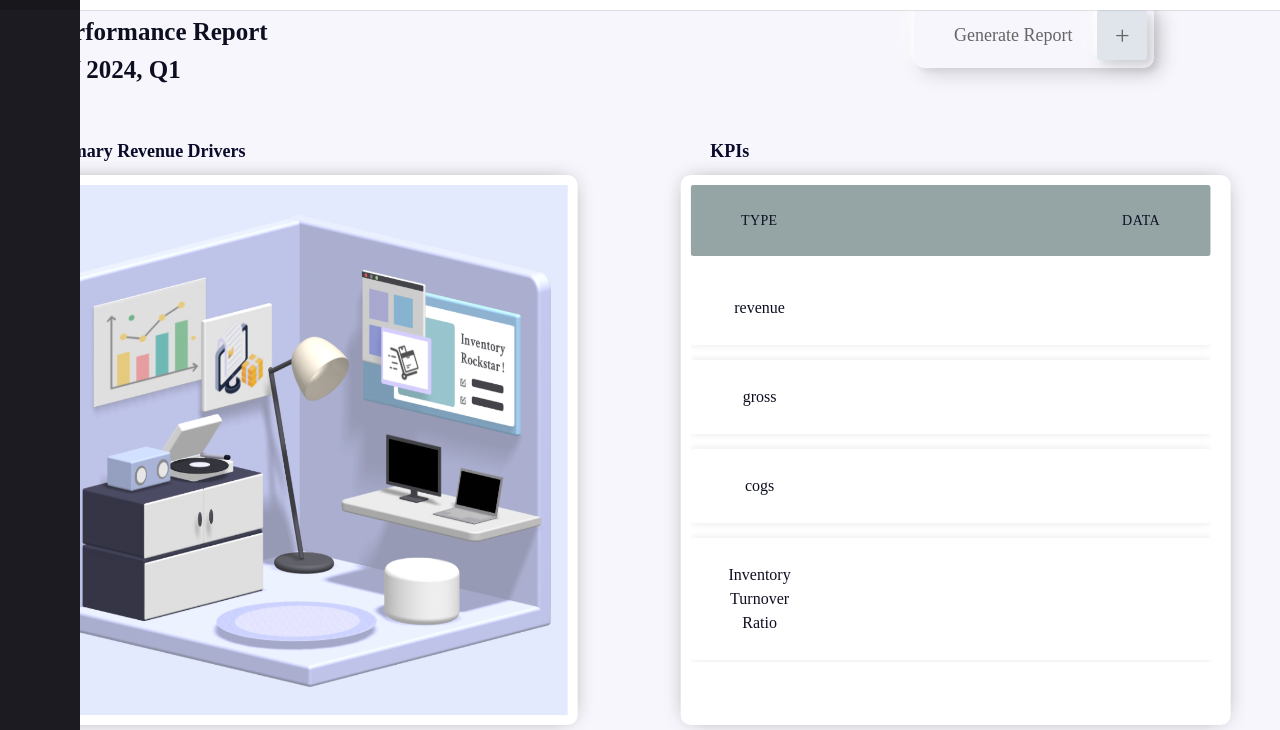
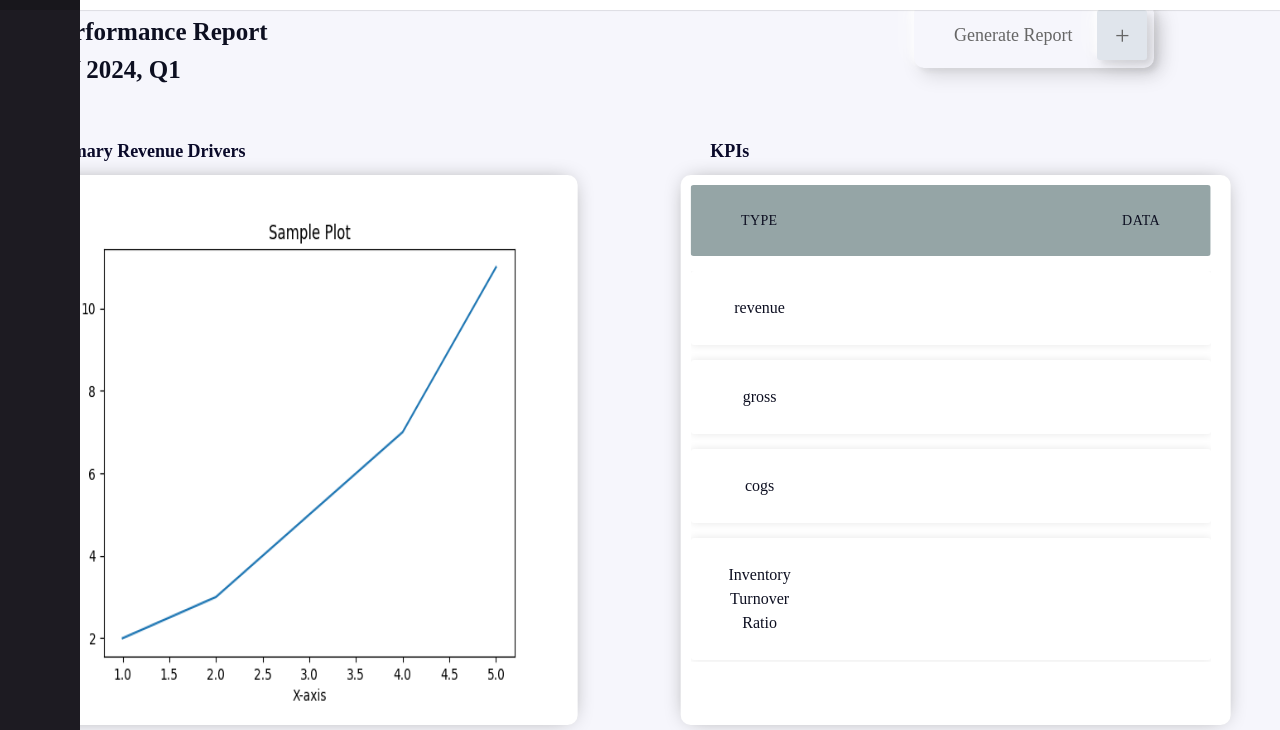
Before and after one commit to dzokha-true/Inventory_Optimizer, an Electron app: page src/source/views/performance.html in a window 1280 px wide. Shown: the part 70-800 px from the top of the page. Drawn offline with nearby package versions, Linux system fonts and the light colour scheme; no server answers.

Commit message:
Update performance.html

```diff
--- a/src/source/views/performance.html
+++ b/src/source/views/performance.html
@@ -135,7 +135,7 @@
               <path d="M 209.328 17.34 C 221.956 17.588 235.264 32.599 250 22.328" fill="none" vector-effect="non-scaling-stroke" stroke-width="2" stroke="rgb(243,243,250)" stroke-linejoin="miter" stroke-linecap="round" stroke-miterlimit="3"></path>
               <path d=" M 0 43.634 C 5.934 43.634 11.318 51.209 17.462 51.342 C 33.219 51.683 30.603 59.567 39.187 59.868 C 46.963 60.141 50.44 44.192 60.537 43.77 C 69.126 43.77 72.129 52.461 79.739 52.433 C 90.904 52.433 94.93 38.455 106.648 39.78 C 129.082 42.317 124.556 27.606 139.157 27.177 C 153.758 26.747 158.235 44.485 171.96 44.725 C 196.438 45.155 189.782 17.1 208.248 17.1" fill="none" vector-effect="non-scaling-stroke" stroke-width="2" stroke="url(#_lgradient_1)" stroke-linejoin="miter" stroke-linecap="round" stroke-miterlimit="3"></path>
             </svg>
-            <img id="PRD" src= "../public/images/mini.png" />
+            <img id="PRD" src= "../public/images/pareto_chart.png" />
           </div>
         </div>
         <div class="half">
```
